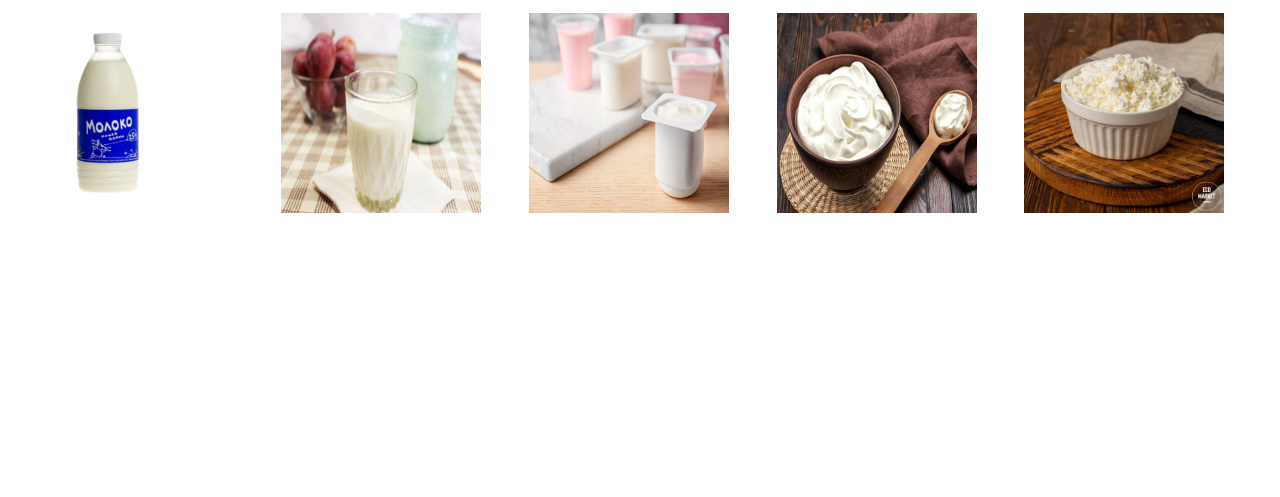
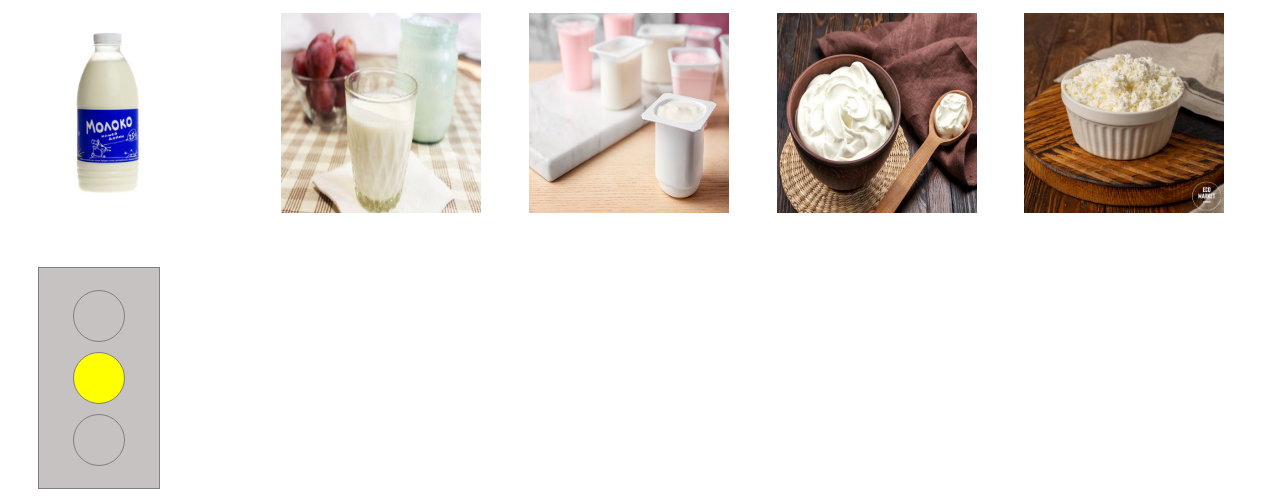
Before and after one commit to sedova-t/homework_JS, a plain HTML site: page HW_7/index.html in a window 1280 px wide. Shown: the part 308-805 px from the top of the page. Drawn offline with Linux system fonts and the light colour scheme.

Commit message:
Домашнее задание №7

```diff
--- a/HW_7/index.html
+++ b/HW_7/index.html
@@ -16,9 +16,17 @@
 <div id="seconds"></div>
 
 
+<div id="milk" class="container"></div>
+
+<div class="lights">
+    <div class="red round" ></div>
+    <div class="yellow round"></div>
+    <div class="green round"></div>
+</div>
 
 
-<div id="milk" class="container"></div>
+
+
 
 
 
--- a/HW_7/main.css
+++ b/HW_7/main.css
@@ -10,3 +10,33 @@
     width: 200px;
     height: 200px;
 }
+.lights{
+    display: flex;
+    justify-content: center;
+    align-items: center;
+    flex-direction: column;
+    border: 1px solid grey;
+    height: 220px;
+    width: 120px;
+    margin-top: 50px;
+    margin-left: 30px;
+    background-color: #c6c2c2;
+
+}
+.round{
+    width: 50px;
+    height: 50px;
+    border: 1px solid grey;
+    border-radius: 50%;
+    margin-top: 5px;
+    margin-bottom: 5px;
+}
+.red.active{
+    background-color: red;
+}
+.yellow.active{
+    background-color: yellow;
+}
+.green.active{
+    background-color: green;
+}
--- a/HW_7/script_7.js
+++ b/HW_7/script_7.js
@@ -52,3 +52,32 @@ function showProducts() {
     milk.innerHTML = html;
 }
 showProducts();
+
+
+//Задание №3
+
+let index = 0;
+let reverse = false;
+
+function traffic() {
+    let sections = document.querySelectorAll(".round");
+    sections.forEach(function (element, count) {
+        if (count === index){
+            element.classList.add("active");
+        }else {
+            element.classList.remove("active");
+        }
+    })
+
+    if (index === sections.length - 1 || index === 0){
+            reverse = !reverse;
+        }
+    if (reverse === true){
+        index++;
+    }else {
+        index--;
+    }
+}
+setInterval(function () {
+    traffic()
+}, 2000);
```
